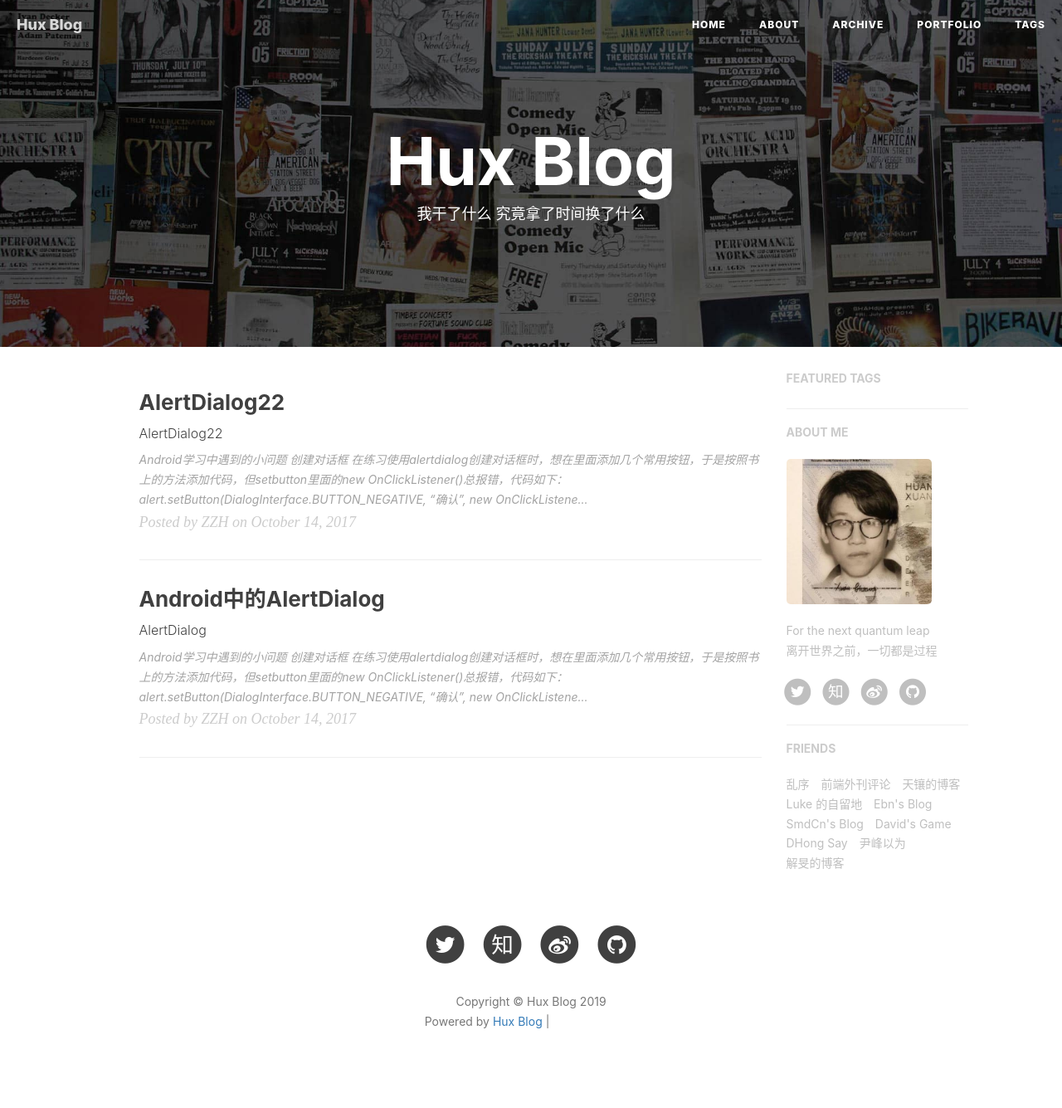
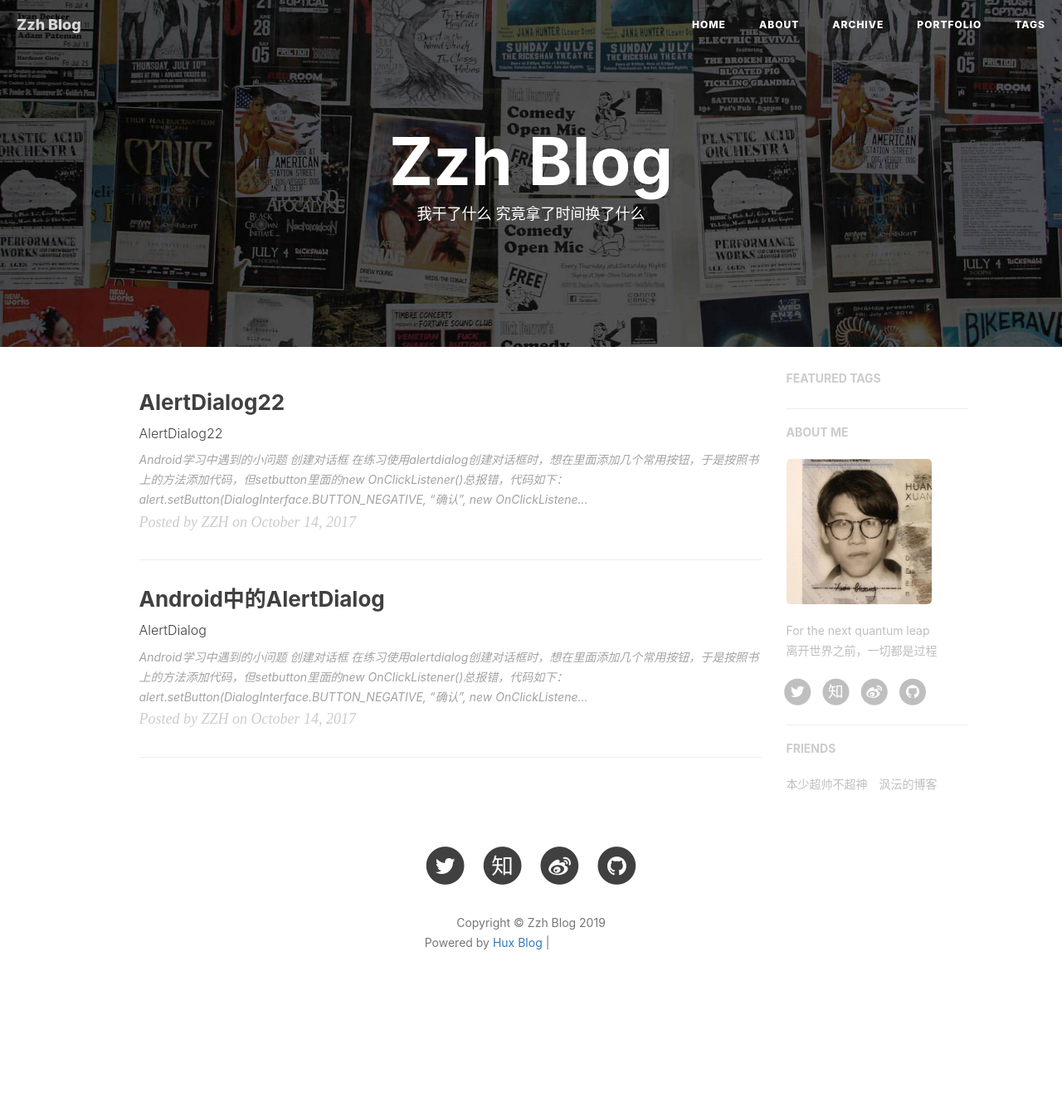
Before and after one commit to zzh9527/zzh9527.github.io, a Jekyll site: the page built from index.html, in a window 1280 px wide. Shown: the whole page at 83% size. Built offline with Jekyll 4.4.1, drawn with Linux system fonts in a browser that asks for light colours; nearby versions of some CDN libraries; the list of posts is cut into pages by our own code; comment, search, counter and statistics services are not loaded; after the commit the page ends 1240 px from its top, so only the background shows below that; grey boxes are pictures that could not be loaded.

Commit message:
Update _config.yml

```diff
--- a/_config.yml
+++ b/_config.yml
@@ -1,11 +1,11 @@
 # Site settings
-title: Hux Blog
-SEOTitle: 黄玄的博客 | Hux Blog
+title: Zzh Blog
+SEOTitle: 张子航的博客 | Zzh Blog
 header-img: img/home-bg.jpg
 email: huxpro@gmail.com
-description: "关于程序与设计、黑客与画家 | 黄玄，Web & Mobile Lover，Software Engineer，UX Designer | 这里是 @Hux黄玄 的个人博客，与你一起发现更大的世界。"
-keyword: "黄玄, Hux黄玄, Hux, 鬼栈, huxpro, @huxpro, 黄玄的博客, Hux Blog, 博客, 个人网站, 互联网, Web, JavaScript, 前端, 设计"
-url: "https://huangxuan.me"              # your host, for absolute URL
+description: "二战，在不断提升自己 | 张子航"
+keyword: " Zzh Blog,Zzh,博客,个人网站,互联网"
+url: "https://zzh9527.github.io/"              # your host, for absolute URL
 baseurl: ""                             # for example, '/blog' if your blog hosted on 'host/blog'
 
 # Publish posts or collection documents with a future date.
@@ -13,10 +13,10 @@ future: true
 
 # SNS settings
 RSS: false
-weibo_username:     huxpro
-zhihu_username:     huxpro
-github_username:    huxpro
-twitter_username:   huxpro
+weibo_username:     Zzh
+zhihu_username:     Zzh
+github_username:    Zzh
+twitter_username:   Zzh
 #facebook_username:  huxpro
 #linkedin_username:  firstname-lastname-idxxxx
 
@@ -59,7 +59,7 @@ kramdown:
 
 
 # Disqus settings
-disqus_username: hux
+disqus_username: Zzh
 
 # Netease settings
 netease_comment: false
@@ -106,34 +106,11 @@ friends: [
     #     title: "Su",
     #     href: "http://su.gallery/"
     # },{
-        title: "乱序",
-        href: "http://mida.re/"
-    },{
-        title: "前端外刊评论",
-        href: "http://qianduan.guru/"
-    },{
-        title: "天镶的博客",
-        href: "http://lingyu.wang/"
-    },{
-        title: "Luke 的自留地",
-        href: "http://hmqk1995.github.io"
-    },{
-        title: "Ebn's Blog",
-        href: "http://ebnbin.com/"
-    },{
-        title: "SmdCn's Blog",
-        href: "http://blog.smdcn.net"
-    },{
-        title: "David's Game",
-        href: "https://www.ruoyaowu.com/"
-    },{
-        title: "DHong Say",
-        href: "http://dhong.co"
-    },{
-        title: "尹峰以为",
-        href: "http://ingf.github.io/"
-    },{
-        title: "解旻的博客",
-        href: "http://xieminis.me/"
-    }
+         title: "本少超帅不超神",
+         href: "http://www.520zwp.com/"
+     },
+     {
+         title: "沨沄的博客",
+         href: "http://www.ifoxfactory.com/"
+     }
 ]
```
